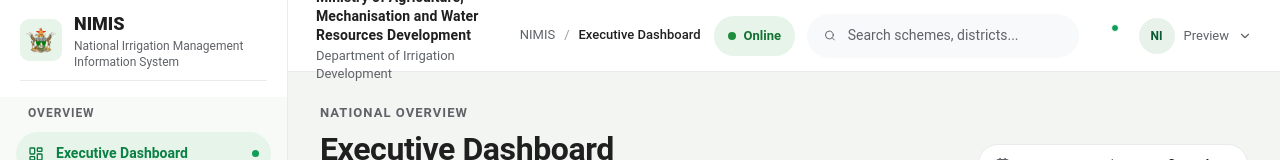
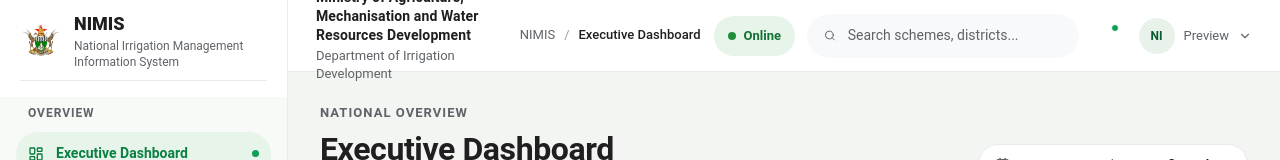
Before and after one commit to CipherBloom07/NIMIS, a React (Vite) app: page / in a window 1280 px wide. Shown: the top 160 px of the page. Built offline with nearby package versions, Linux system fonts and the light colour scheme.

Commit message:
Keep coat of arms visible at native proportions across NIMIS sidebar themes

```diff
--- a/src/styles.css
+++ b/src/styles.css
@@ -1550,3 +1550,8 @@ tbody tr:hover{background:#f8f9fa}
 @media(prefers-reduced-motion:reduce){
   *,*::before,*::after{scroll-behavior:auto!important;animation-duration:.01ms!important;animation-iteration-count:1!important;transition-duration:.01ms!important}
 }
+
+/* Main NIMIS emblem: retain original Zimbabwe image proportions within logo tile. */
+.brand-mark{display:flex;align-items:center;justify-content:center;overflow:hidden;min-width:42px;min-height:42px;background:#fff}
+.brand-mark .official-logo-image{display:block;width:100%;height:100%;max-width:100%;object-fit:contain;padding:3px}
+.brand-mark .official-logo-fallback{display:flex;align-items:center;justify-content:center;width:100%;height:100%;font-weight:900;font-size:10px;letter-spacing:.3px;color:#075a32;background:#fff}
```
